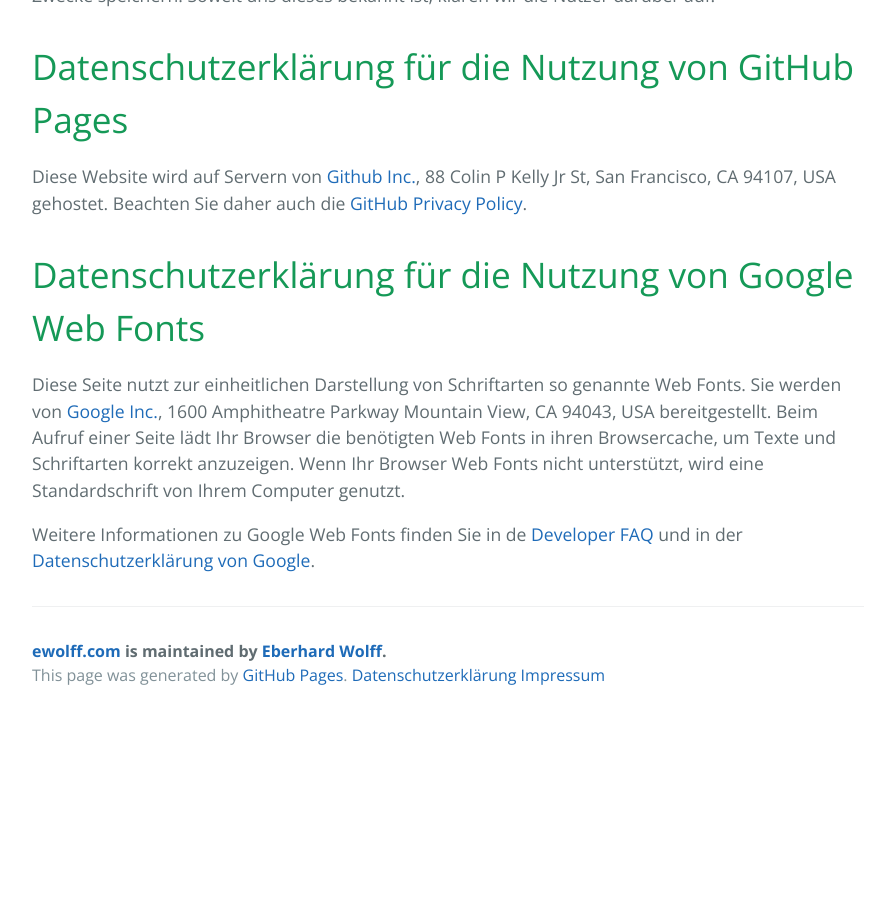
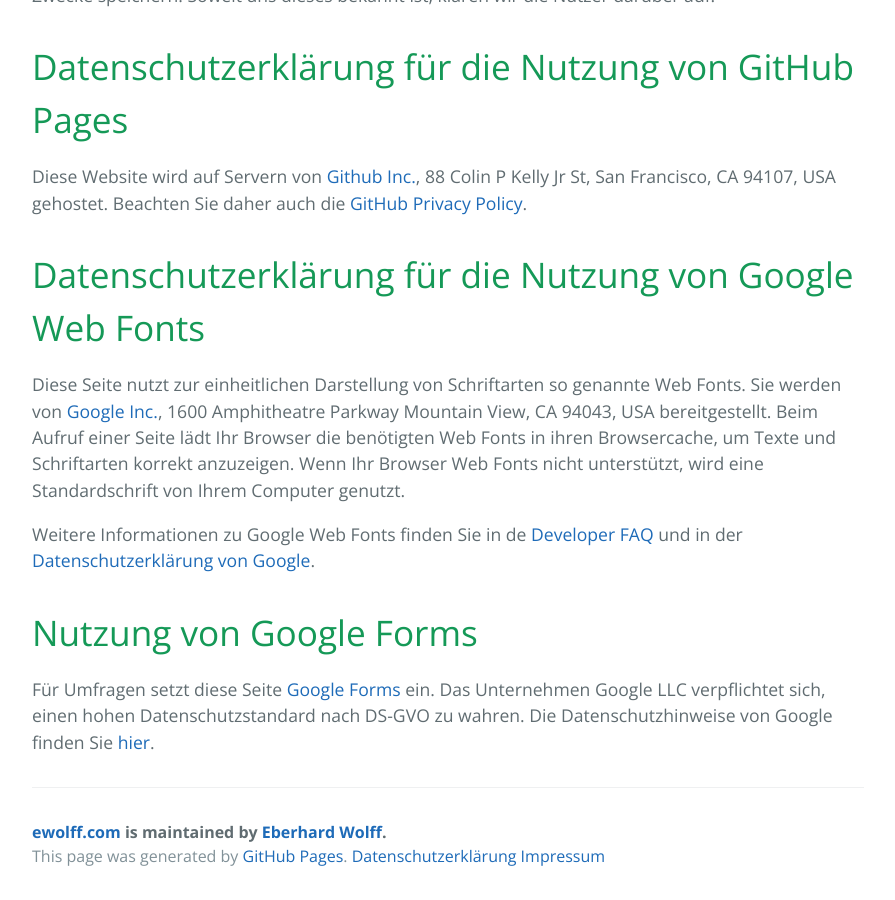
Before and after one commit to ewolff/ewolff.com, a Jekyll site: the page built from datenschutzerklaerung.md, in a window 1280 px wide and 900 px high, scrolled down 666 px. Shown: the whole window, without its empty margins (192-1087 px from the left). Built offline with Jekyll 4.4.1, drawn with Linux system fonts in a browser that asks for light colours; our own code applies the rules of GitHub Pages for plain Markdown files; before the commit the page ends 1385 px from its top, so only the background shows below that.

Commit message:
Google Forms in Datenschutzerklärung ergänzt

```diff
--- a/datenschutzerklaerung.md
+++ b/datenschutzerklaerung.md
@@ -39,3 +39,11 @@
 Weitere Informationen zu Google Web Fonts finden Sie in de
 [Developer FAQ](https://developers.google.com/fonts/faq) und in der
 [Datenschutzerklärung von Google](https://developers.google.com/fonts/faq).
+
+# Nutzung von Google Forms
+
+Für Umfragen setzt diese Seite [Google
+Forms](https://google.com/forms) ein. Das Unternehmen Google LLC
+verpflichtet sich, einen hohen Datenschutzstandard nach DS-GVO zu
+wahren. Die Datenschutzhinweise von Google finden Sie
+[hier](https://policies.google.com/privacy?hl=de).
```
